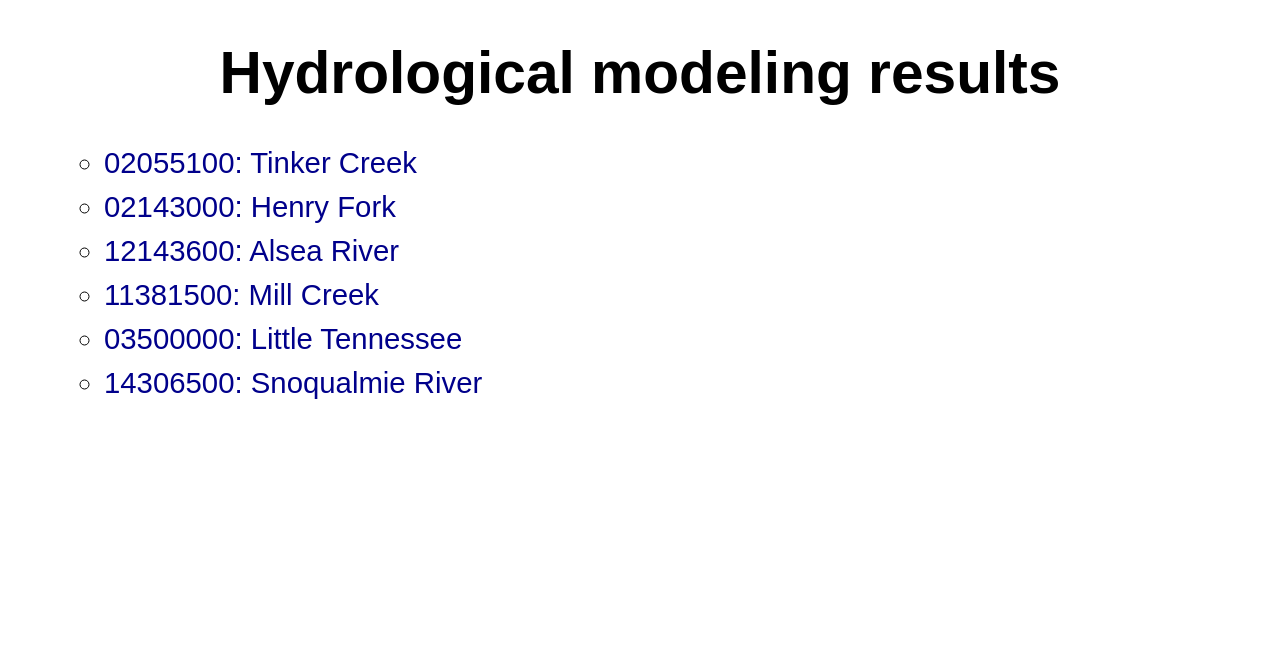
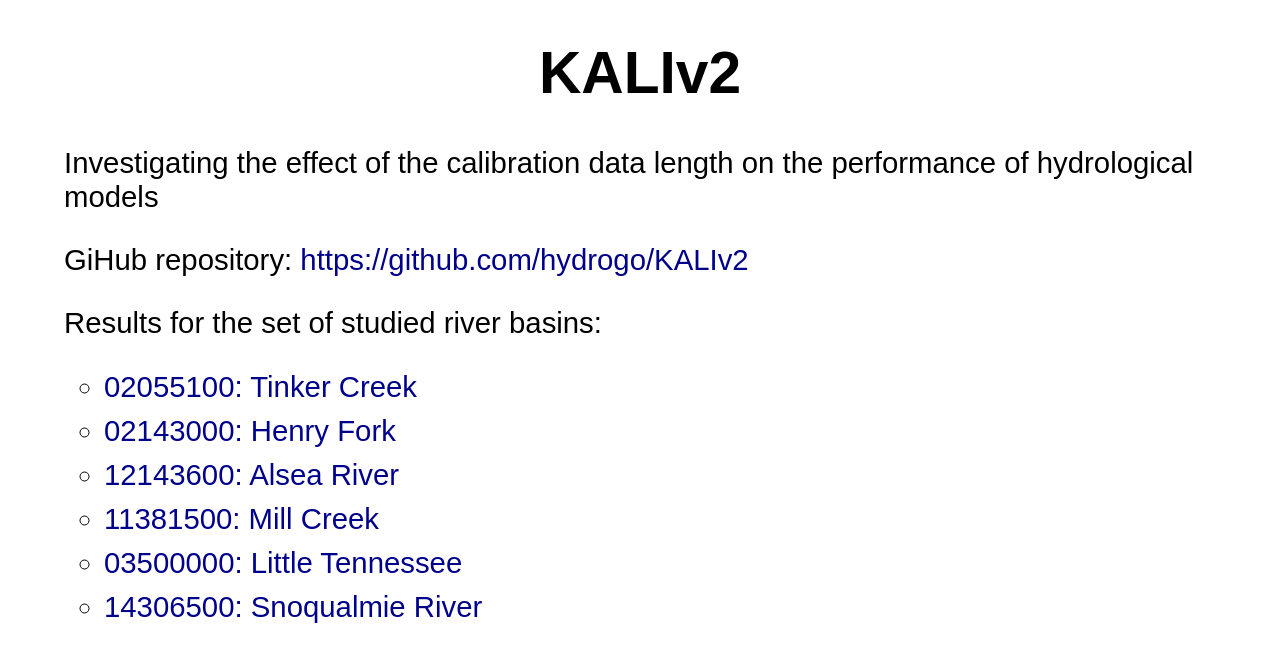
Before and after one commit to hydrogo/KALIv2, a plain HTML site: page docs/index.html in a window 1280 px wide. Drawn offline with Linux system fonts and the light colour scheme.

Commit message:
ghp update

```diff
--- a/docs/index.html
+++ b/docs/index.html
@@ -19,7 +19,7 @@
     }
 
     p {
-      text-align: center;
+      text-align: left;
       font-size: 22pt;
       color: black;
       font-family: sans-serif
@@ -71,7 +71,10 @@
 
   <body>
 
-    <h1> Hydrological modeling results </h1>
+    <h1> KALIv2 </h1>
+    <p> Investigating the effect of the calibration data length on the performance of hydrological models </p>
+    <p> GiHub repository: <a href="https://github.com/hydrogo/KALIv2" target="_blank"> https://github.com/hydrogo/KALIv2 </a> </p>
+    <p> Results for the set of studied river basins: </p>
 
     <p>
       <ul>
```
